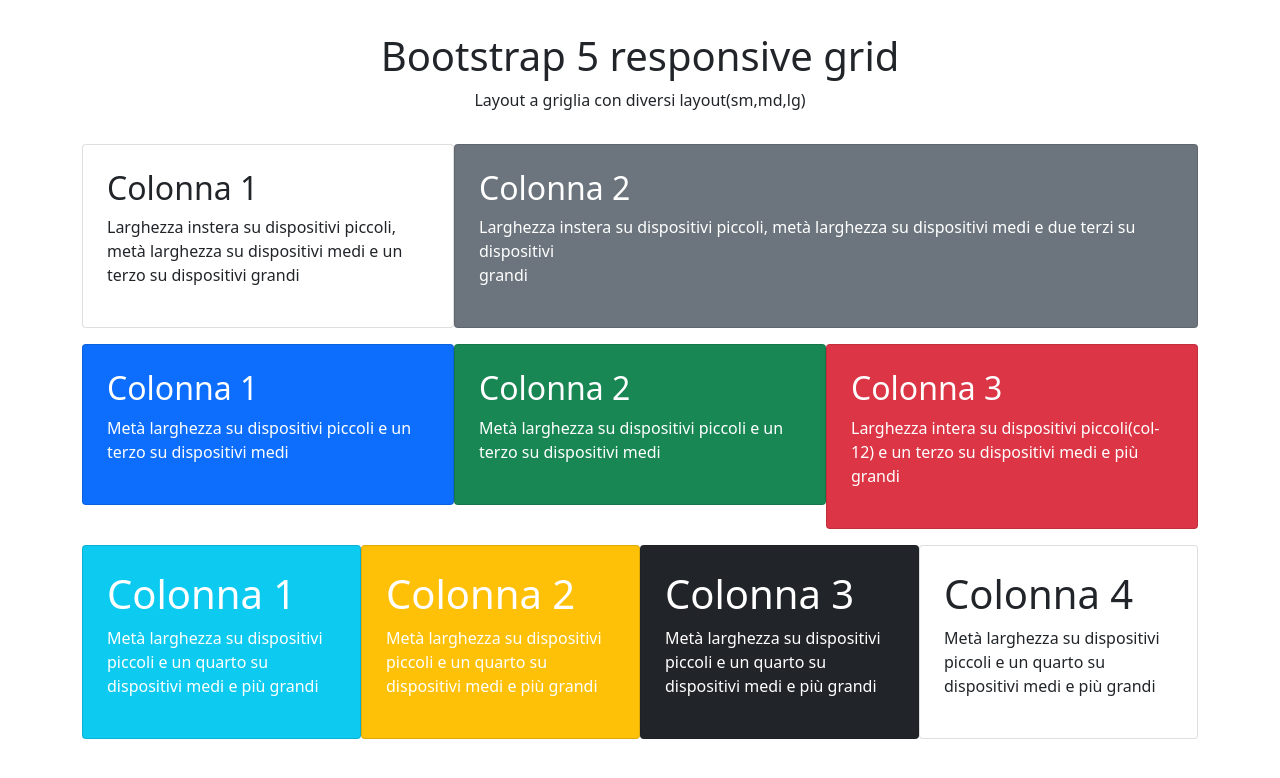
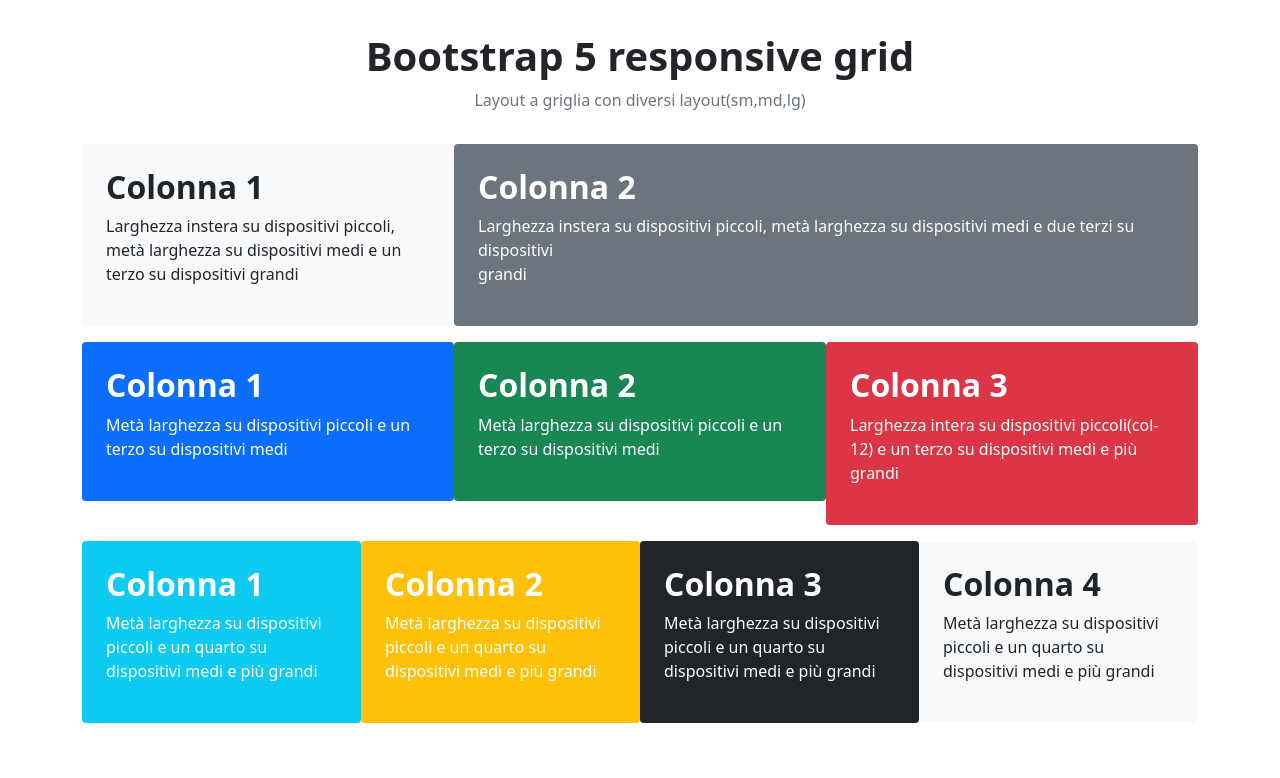
Before and after one commit to MorettiAndrea/htmlcss-bootstrap-layout, a plain HTML site: page index.html in a window 1280 px wide. Drawn offline with nearby package versions, Linux system fonts and the light colour scheme.

Commit message:
finito chiedere per fw

```diff
--- a/index.html
+++ b/index.html
@@ -32,13 +32,15 @@
       <div class="row gy-3 gx-0 text-white">
         <div class="col-12 mt-5">
           <div class="card border-0 text-dark text-center">
-            <h1>Bootstrap 5 responsive grid</h1>
-            <p>Layout a griglia con diversi layout(sm,md,lg)</p>
+            <h1 class="fw-bolder">Bootstrap 5 responsive grid</h1>
+            <p class="fw-lighter text-secondary">
+              Layout a griglia con diversi layout(sm,md,lg)
+            </p>
           </div>
         </div>
         <div class="col-12 col-md-6 col-lg-4 text-dark">
-          <div class="card p-4">
-            <h2>Colonna 1</h2>
+          <div class="card p-4 bg-light border-0">
+            <h2 class="fw-bolder">Colonna 1</h2>
             <p>
               Larghezza instera su dispositivi piccoli, metà larghezza su
               dispositivi medi e un terzo su dispositivi grandi
@@ -46,8 +48,8 @@
           </div>
         </div>
         <div class="col-12 col-md-6 col-lg-8">
-          <div class="card bg-secondary p-4">
-            <h2>Colonna 2</h2>
+          <div class="card bg-secondary p-4 border-0">
+            <h2 class="fw-bolder">Colonna 2</h2>
             <p>
               Larghezza instera su dispositivi piccoli, metà larghezza su
               dispositivi medi e due terzi su dispositivi <br />
@@ -56,8 +58,8 @@
           </div>
         </div>
         <div class="col-6 col-md-4">
-          <div class="card bg-primary p-4">
-            <h2>Colonna 1</h2>
+          <div class="card bg-primary p-4 border-0">
+            <h2 class="fw-bolder">Colonna 1</h2>
             <p>
               Metà larghezza su dispositivi piccoli e un terzo su dispositivi
               medi
@@ -65,8 +67,8 @@
           </div>
         </div>
         <div class="col-6 col-md-4">
-          <div class="card bg-success p-4">
-            <h2>Colonna 2</h2>
+          <div class="card bg-success p-4 border-0">
+            <h2 class="fw-bolder">Colonna 2</h2>
             <p>
               Metà larghezza su dispositivi piccoli e un terzo su dispositivi
               medi
@@ -74,8 +76,8 @@
           </div>
         </div>
         <div class="col-12 col-md-4">
-          <div class="card bg-danger p-4">
-            <h2>Colonna 3</h2>
+          <div class="card bg-danger p-4 border-0">
+            <h2 class="fw-bolder">Colonna 3</h2>
             <p>
               Larghezza intera su dispositivi piccoli(col-12) e un terzo su
               dispositivi medi e più grandi
@@ -83,8 +85,8 @@
           </div>
         </div>
         <div class="col-6 col-md-3">
-          <div class="card bg-info p-4">
-            <h1>Colonna 1</h1>
+          <div class="card bg-info p-4 border-0">
+            <h2 class="fw-bolder">Colonna 1</h2>
             <p>
               Metà larghezza su dispositivi piccoli e un quarto su dispositivi
               medi e più grandi
@@ -92,8 +94,8 @@
           </div>
         </div>
         <div class="col-6 col-md-3">
-          <div class="card bg-warning p-4">
-            <h1>Colonna 2</h1>
+          <div class="card bg-warning p-4 border-0">
+            <h2 class="fw-bolder">Colonna 2</h2>
             <p>
               Metà larghezza su dispositivi piccoli e un quarto su dispositivi
               medi e più grandi
@@ -101,8 +103,8 @@
           </div>
         </div>
         <div class="col-6 col-md-3">
-          <div class="card bg-dark p-4">
-            <h1>Colonna 3</h1>
+          <div class="card bg-dark p-4 border-0">
+            <h2 class="fw-bolder">Colonna 3</h2>
             <p>
               Metà larghezza su dispositivi piccoli e un quarto su dispositivi
               medi e più grandi
@@ -110,8 +112,8 @@
           </div>
         </div>
         <div class="col-6 col-md-3">
-          <div class="card p-4 text-dark">
-            <h1>Colonna 4</h1>
+          <div class="card p-4 bg-light text-dark border-0">
+            <h2 class="fw-bolder">Colonna 4</h2>
             <p>
               Metà larghezza su dispositivi piccoli e un quarto su dispositivi
               medi e più grandi
```
